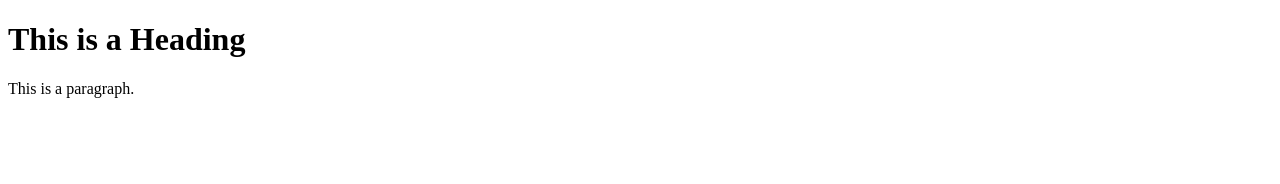
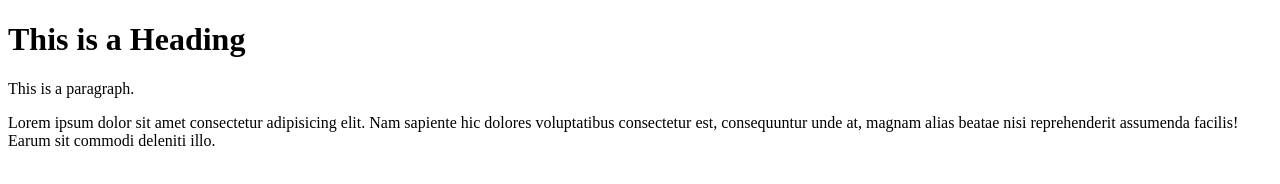
Before and after one commit to miazeem/html_pro, a plain HTML site: page index.html in a window 1280 px wide. Drawn offline with Linux system fonts and the light colour scheme.

Commit message:
lorem added

```diff
--- a/index.html
+++ b/index.html
@@ -7,6 +7,7 @@
 
 <h1>This is a Heading</h1>
 <p>This is a paragraph.</p>
+<p>Lorem ipsum dolor sit amet consectetur adipisicing elit. Nam sapiente hic dolores voluptatibus consectetur est, consequuntur unde at, magnam alias beatae nisi reprehenderit assumenda facilis! Earum sit commodi deleniti illo.</p>
 
 </body>
 </html>
```
